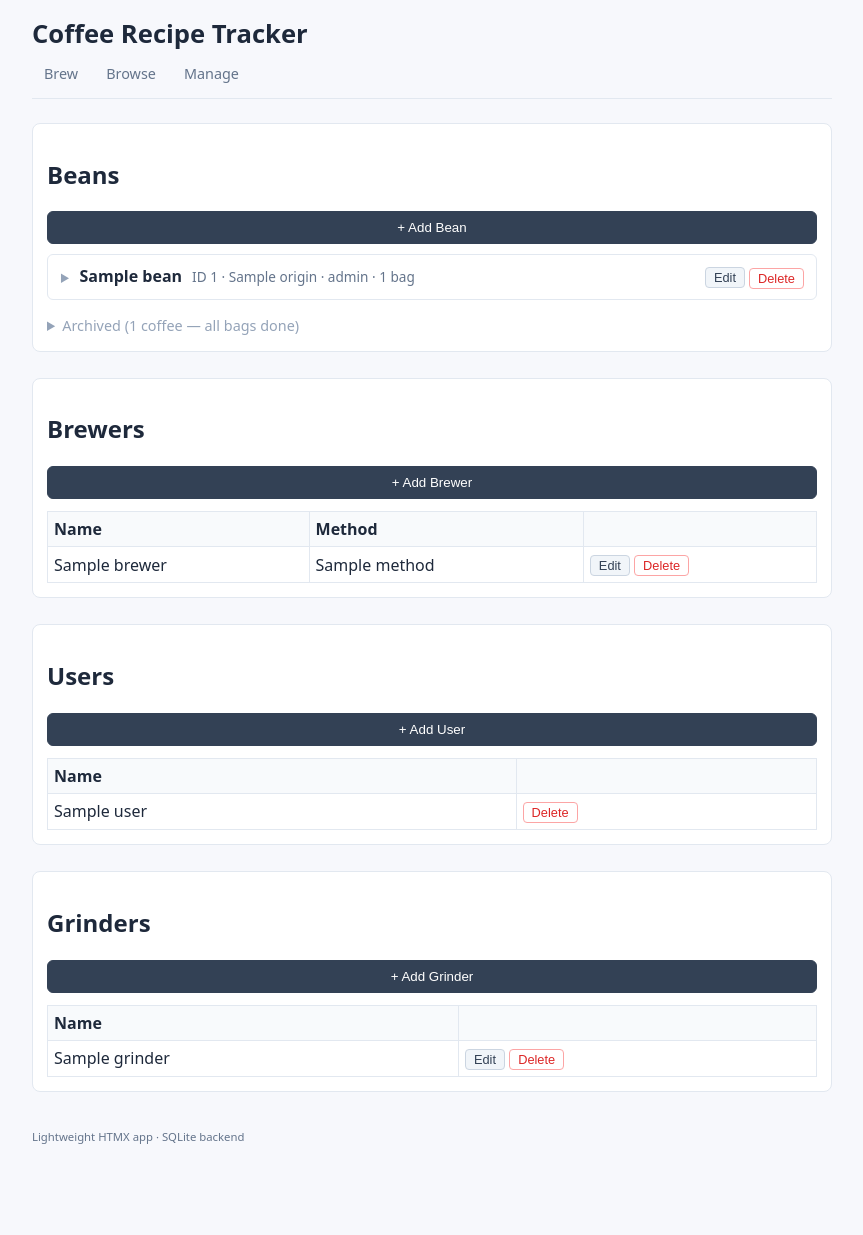
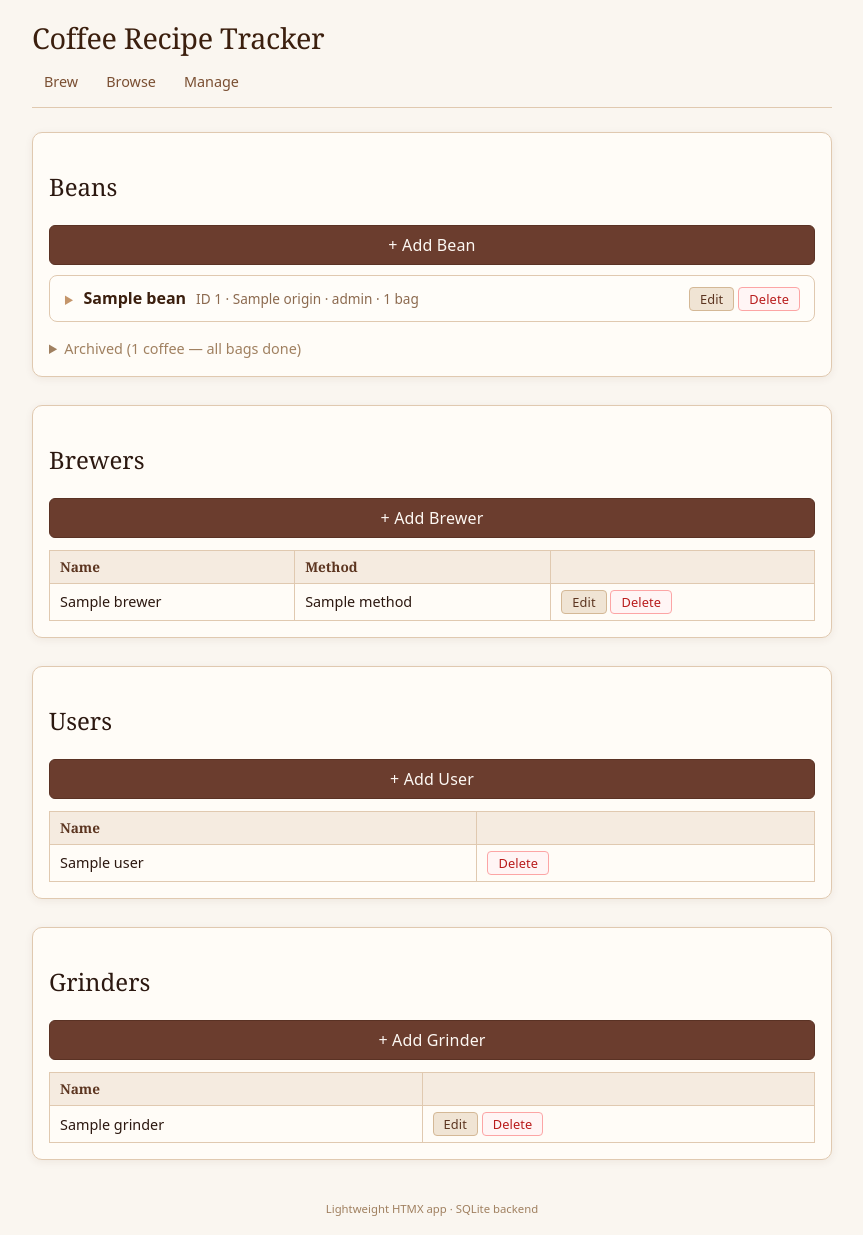
Before and after one commit to anirudhRowjee/coffee-recipe-tracker, a FastAPI app: template app/templates/manage.html in a window 1280 px wide. Shown: the whole page, without its empty margins (208-1071 px from the left). Before the commit the page ends 1144 px from the top, so only its background shows below. Run offline with FastAPI, Linux system fonts and the light colour scheme; the template is opened without the code that fills it: most values are stand-ins (such as "Sample title", 1, 10 or a date in 2020).

Commit message:
warm & cozy redesign: parchment palette, serif headings, card shadows
Co-Authored-By: Claude Sonnet 4.6 <noreply@anthropic.com>

```diff
--- a/app/static/styles.css
+++ b/app/static/styles.css
@@ -4,11 +4,16 @@
 
 body {
     margin: 0;
-    font-family: ui-sans-serif, system-ui, -apple-system, Segoe UI, sans-serif;
-    background: #f7f8fc;
-    color: #1e293b;
-    line-height: 1.4;
+    font-family: ui-sans-serif, system-ui, -apple-system, 'Segoe UI', sans-serif;
+    background: #faf6f0;
+    color: #2c1810;
+    line-height: 1.5;
     padding: 16px;
+}
+
+h1, h2, h3, h4 {
+    font-family: Georgia, 'Palatino Linotype', Palatino, serif;
+    font-weight: normal;
 }
 
 .app-shell {
@@ -18,41 +23,51 @@ body {
 
 header h1 {
     margin: 0 0 8px;
-    font-size: 1.6rem;
+    font-size: 1.8rem;
+    color: #3b1f0e;
+    letter-spacing: -0.01em;
 }
 
 nav {
     display: flex;
     gap: 4px;
+    align-items: center;
     margin-bottom: 1.5rem;
-    border-bottom: 1px solid #e2e8f0;
+    border-bottom: 1px solid #e0c9b0;
     padding-bottom: 10px;
 }
 
 nav a {
     text-decoration: none;
-    color: #64748b;
+    color: #7a4f32;
     font-size: 0.9rem;
     padding: 4px 12px;
     border-radius: 6px;
 }
 
 nav a:hover, nav a.active {
-    background: #f1f5f9;
-    color: #1e293b;
+    background: #f0e4d4;
+    color: #3b1f0e;
 }
 
 .card {
-    background: #fff;
-    border: 1px solid #e2e8f0;
-    border-radius: 8px;
-    padding: 14px;
+    background: #fffcf7;
+    border: 1px solid #e0c9b0;
+    border-radius: 10px;
+    padding: 16px;
     margin-bottom: 14px;
+    box-shadow: 0 2px 8px rgba(80, 40, 10, 0.07);
+    transition: box-shadow 0.2s ease, transform 0.2s ease;
+}
+
+.card:hover {
+    box-shadow: 0 6px 18px rgba(80, 40, 10, 0.13);
+    transform: translateY(-2px);
 }
 
 .grid {
     display: grid;
-    gap: 12px;
+    gap: 14px;
 }
 
 .row {
@@ -85,29 +102,40 @@ select,
 textarea,
 button {
     width: 100%;
-    padding: 8px;
-    border: 1px solid #cbd5e1;
+    padding: 8px 10px;
+    border: 1px solid #d4b896;
     border-radius: 6px;
-    background: #fff;
+    background: #fffdf9;
+    color: #2c1810;
     box-sizing: border-box;
+    font-family: inherit;
+    font-size: inherit;
+}
+
+input:focus,
+select:focus,
+textarea:focus {
+    outline: none;
+    border-color: #a0622a;
+    box-shadow: 0 0 0 2px rgba(160, 98, 42, 0.12);
 }
 
 textarea {
     display: block;
     resize: vertical;
-    font-family: inherit;
-    font-size: inherit;
 }
 
 button {
-    background: #334155;
-    color: #fff;
-    border: 1px solid #334155;
+    background: #6b3d2e;
+    color: #fdf8f3;
+    border: 1px solid #5a3224;
     cursor: pointer;
+    font-weight: 500;
+    letter-spacing: 0.01em;
 }
 
 button:hover {
-    background: #1e293b;
+    background: #4a2a1e;
 }
 
 .stacked-form {
@@ -117,15 +145,17 @@ button:hover {
 
 footer {
     font-size: 0.85rem;
-    color: #64748b;
-    margin-top: 20px;
+    color: #a08060;
+    margin-top: 24px;
+    text-align: center;
 }
 
 .help {
-    background: #eff6ff;
-    color: #1d4ed8;
-    padding: 8px;
+    background: #fef3e2;
+    color: #92400e;
+    padding: 8px 12px;
     border-radius: 6px;
+    border: 1px solid #fcd9a0;
     margin-bottom: 8px;
 }
 
@@ -134,16 +164,17 @@ footer {
 }
 
 .muted {
-    color: #94a3b8;
+    color: #a08060;
     font-size: 0.9rem;
     margin: 0;
 }
 
 .bean-block {
-    border: 1px solid #e2e8f0;
-    border-radius: 6px;
-    padding: 10px 12px;
+    border: 1px solid #e0c9b0;
+    border-radius: 8px;
+    padding: 10px 14px;
     margin-top: 10px;
+    background: #fffdf9;
 }
 
 .bean-block[open] {
@@ -164,7 +195,7 @@ footer {
 .bean-summary::before {
     content: '▶';
     font-size: 0.65rem;
-    color: #94a3b8;
+    color: #c4956a;
     transition: transform 0.15s;
 }
 
@@ -175,18 +206,20 @@ details[open] > .bean-summary::before {
 .bean-title {
     font-weight: 600;
     font-size: 1rem;
+    color: #3b1f0e;
 }
 
 .bean-meta {
-    color: #64748b;
+    color: #8c6a4f;
     font-size: 0.85rem;
 }
 
 .history-block {
     margin-top: 12px;
-    border: 1px solid #e2e8f0;
-    border-radius: 6px;
-    padding: 8px 12px;
+    border: 1px solid #e0c9b0;
+    border-radius: 8px;
+    padding: 8px 14px;
+    background: #fffdf9;
 }
 
 .history-summary {
@@ -302,45 +361,45 @@ details[open] > .history-summary::before {
 }
 
 .btn-action {
-    background: #f1f5f9;
-    color: #334155;
-    border: 1px solid #cbd5e1;
+    background: #f0e4d4;
+    color: #5c3520;
+    border: 1px solid #d4b896;
     font-size: 0.8rem;
-    padding: 2px 8px;
+    padding: 2px 10px;
     width: auto;
     cursor: pointer;
     border-radius: 4px;
 }
 
 .btn-action:hover {
-    background: #e2e8f0;
+    background: #e8d5c0;
 }
 
 .btn-danger {
-    color: #dc2626;
+    color: #b91c1c;
     border-color: #fca5a5;
-    background: #fff;
+    background: #fff5f5;
 }
 
 .btn-danger:hover {
-    background: #fef2f2;
+    background: #fee2e2;
 }
 
 .btn-complete {
-    color: #16a34a;
+    color: #166534;
     border-color: #86efac;
-    background: #fff;
+    background: #f0fdf4;
 }
 
 .btn-complete:hover {
-    background: #f0fdf4;
+    background: #dcfce7;
 }
 
 .edit-form {
-    background: #f8fafc;
-    border: 1px solid #e2e8f0;
-    border-radius: 6px;
-    padding: 12px;
+    background: #faf4ec;
+    border: 1px solid #e0c9b0;
+    border-radius: 8px;
+    padding: 14px;
     margin: 8px 0;
 }
 
@@ -364,24 +423,32 @@ details[open] > .history-summary::before {
 .recipe-text {
     white-space: pre-wrap;
     margin: 0;
+    font-family: Georgia, serif;
+    font-size: 0.9rem;
+    line-height: 1.6;
+    color: #3b1f0e;
 }
 
 .delta-table {
     width: 100%;
     border-collapse: collapse;
     margin-top: 8px;
+    font-size: 0.9rem;
 }
 
 .delta-table th,
 .delta-table td {
-    border: 1px solid #e2e8f0;
-    padding: 6px;
+    border: 1px solid #e0c9b0;
+    padding: 6px 10px;
     text-align: left;
 }
 
 .delta-table th {
-    background: #f8fafc;
+    background: #f5ebe0;
     font-weight: 600;
+    color: #5c3520;
+    font-family: Georgia, serif;
+    font-size: 0.85rem;
 }
 
 @media (min-width: 700px) {
```
Also changed, not shown: other parts of app/static/styles.css (+51 -23 lines).
